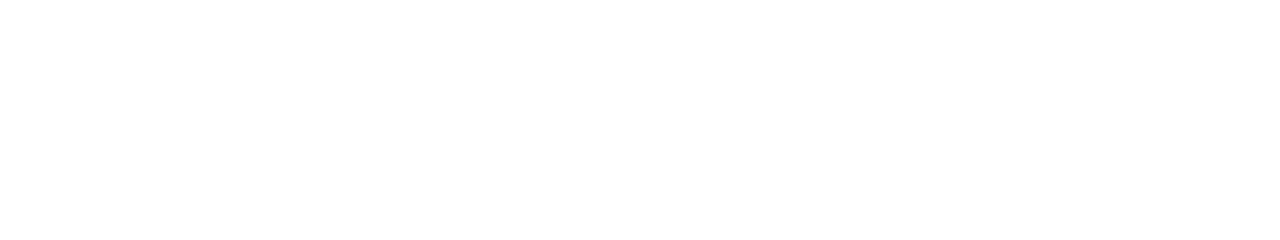
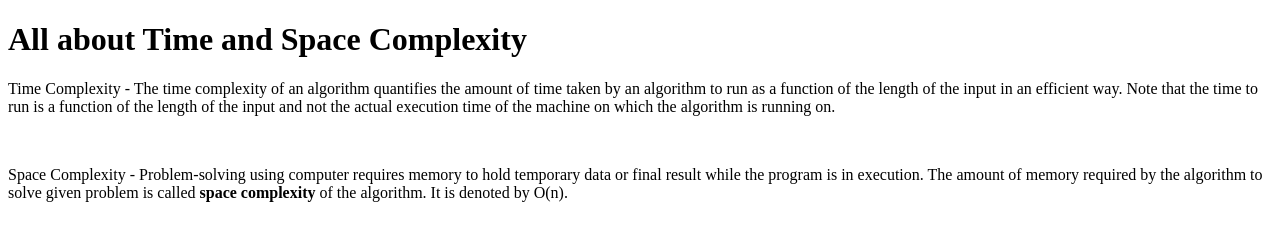
Before and after one commit to acciojob/time-and-space-complexity-rohanbabai2000, a website: page main.html in a window 1280 px wide. Drawn offline with Linux system fonts and the light colour scheme.

Commit message:
created a submission

```diff
--- a/main.html
+++ b/main.html
@@ -8,6 +8,25 @@
 
 <body>
 	<!-- the entire body must be written by student -->
+	<h1>
+		All about Time and Space Complexity
+	</h1>
+	<p>
+		Time Complexity - The time complexity of an algorithm quantifies
+		the amount of time taken by an algorithm to run
+		as a function of the length of the input in an efficient way.
+		Note that the time to run is a function of the
+		length of the input and not the actual execution
+		time of the machine on which the algorithm is running on.
+	</p>
+	<br>
+	<p>
+		Space Complexity - Problem-solving using computer requires memory to hold
+		temporary data or final result while the program is in
+		execution. The amount of memory required by the algorithm
+		to solve given problem is called <b>space complexity</b> of the
+		algorithm. It is denoted by O(n).
+	</p>
     <script type="text/javascript" src="./script.js">
 </script>
 
```
Also changed, not shown: styles.css (line endings or trailing spaces).
